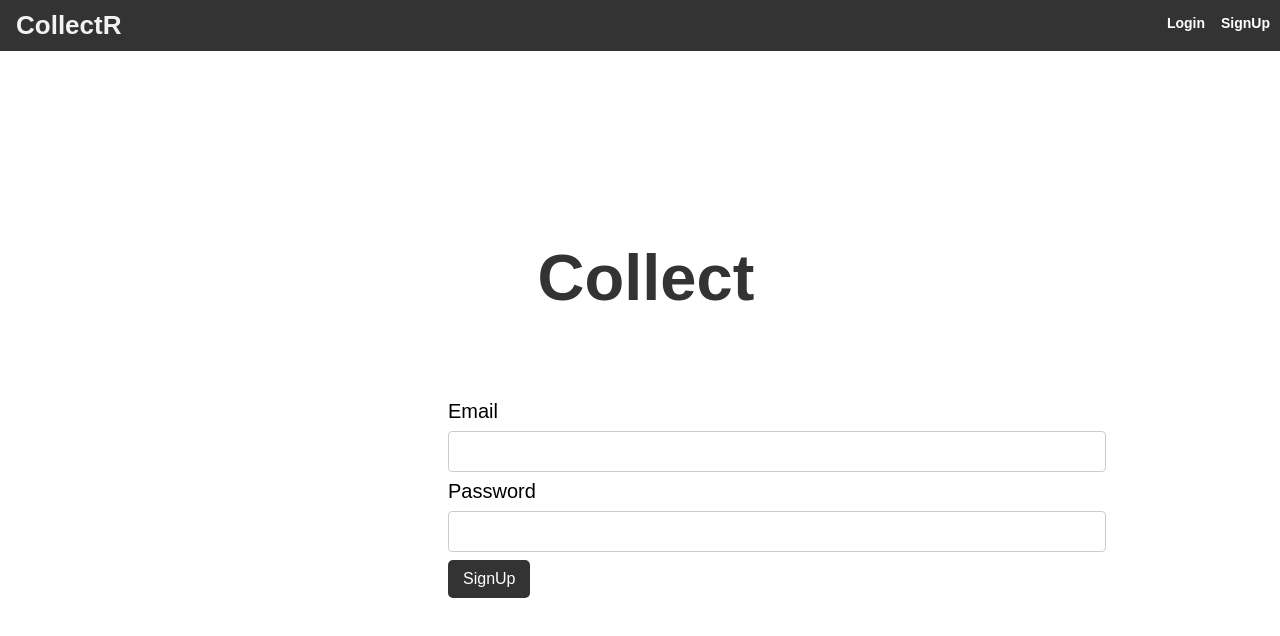
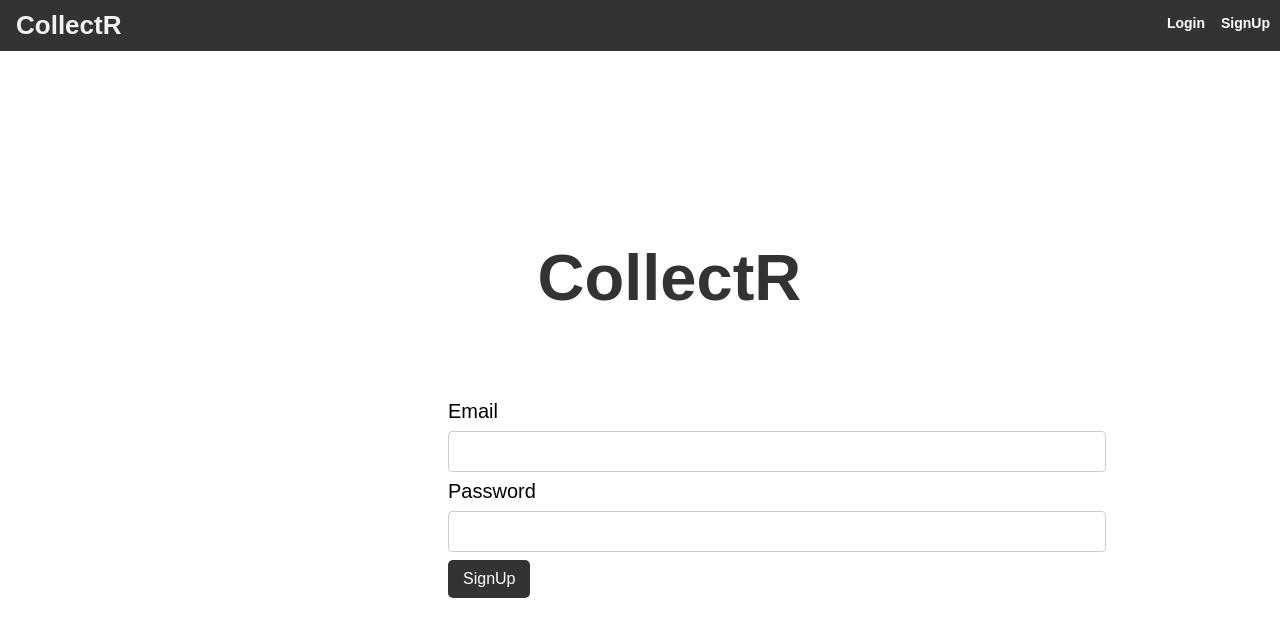
Before and after one commit to nwindian/WebCollectR, a React (Create React App) app in the folder collectr-client/: page /Register in a window 1280 px wide. Shown: the top 636 px of the page. Built offline with nearby package versions, Linux system fonts and the light colour scheme; no server answers.

Commit message:
Get values from signup

```diff
--- a/collectr-client/src/components/App.js
+++ b/collectr-client/src/components/App.js
@@ -10,7 +10,32 @@ class App extends React.Component {
 
 	constructor(props) {
 		super(props);
-		this.state = { apiResponse: "" };
+		this.state = { apiResponse: "",
+		  email: "",
+		  password: ""
+		};
+		this.setEmail = this.setEmail.bind(this);
+		this.setPass = this.setPass.bind(this);
+		this.handleRegister = this.handleRegister.bind(this);
+	}
+
+	//Call api to insert into db
+	handleRegister() {
+		alert(this.state.email);
+	}
+
+	//set email state
+	setEmail = (e) => {
+		this.setState({
+			email: e.target.value
+		})
+	}
+
+	//set Password state
+	setPass = (e) => {
+		this.setState({
+			password: e.target.value
+		})
 	}
 
 	callAPI(){
@@ -26,7 +51,7 @@ class App extends React.Component {
     render() {
         return (
             <div className="HomeNavBar">
-                //<Routes />
+                <Routes  setPass = {this.setPass} setEmail = {this.setEmail} handleRegister = {this.handleRegister}/>
                 <p className="App-intro">{this.state.apiResponse}</p>
             </div>
         );
--- a/collectr-client/src/components/Register.js
+++ b/collectr-client/src/components/Register.js
@@ -19,17 +19,17 @@ class Register extends React.Component{
                       <button id="a" href="#Login">Login</button>
                     </Link>
                 </div>
-                <div id="logo">Collect</div>
+                <div id="logo">CollectR</div>
 
                 <div>
                     <form id="loginform">
                         <label id="loginregistertext">Email</label>
-                        <input type="text" id="logintextbox" />
+                        <input type="text" id="logintextbox" onChange={e => this.props.setEmail(e)} />
 
                         <label id="loginregistertext">Password</label>
-                        <input type="Password" id="logintextbox" />
+                        <input type="Password" id="logintextbox" onChange={e => this.props.setPass(e)} />
 
-                        <button id="button">SignUp </button>
+                        <button id="button" onClick={this.props.handleRegister}>SignUp </button>
                     </form>
                 </div>
             </div>
--- a/collectr-client/src/routes.js
+++ b/collectr-client/src/routes.js
@@ -21,7 +21,7 @@ import Register from './components/Register.js';
       </Route>
 
  		  <Route path='/Register'>
-            <Register />
+        <Register setPass = {props.setPass} setEmail = {props.setEmail} handleRegister = {props.handleRegister} />
       </Route>
 
       <Route path='/'>
```
Lines whose indentation alone changed are shown as unchanged.
